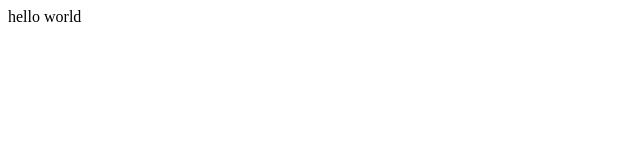
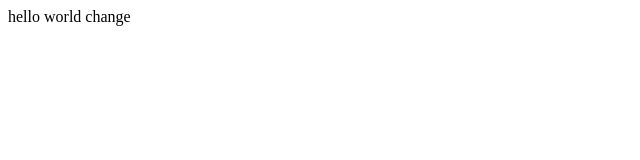
Before and after one commit to anjoanj55/Configuration-app, an Angular app: page / in a window 1280 px wide. Shown: the top 160 px of the page, without its empty margins (0-640 px from the left). Built offline with nearby package versions, Linux system fonts and the light colour scheme.

Commit message:
hello world change

```diff
--- a/src/app/app.component.html
+++ b/src/app/app.component.html
@@ -1 +1 @@
-<label>hello world</label>
+<label>hello world change</label>
```
